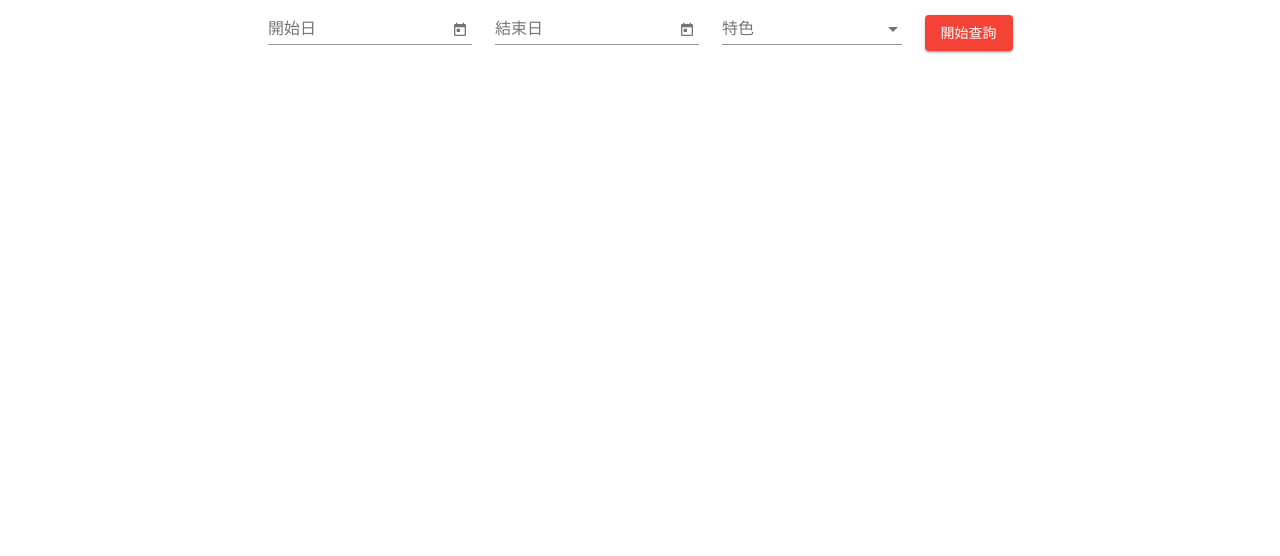
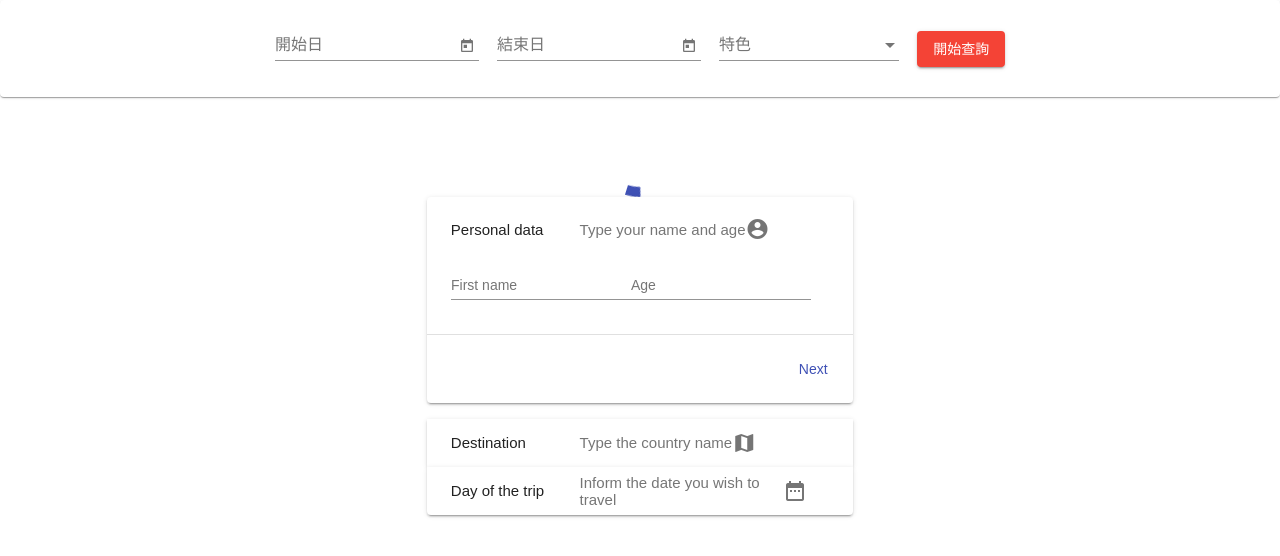
Before and after one commit to winstonitgf/private-guide-search, an Angular app: page /search in a window 1280 px wide. Shown: the top 556 px of the page. Built offline with nearby package versions, Linux system fonts and the light colour scheme.

Commit message:
製作查詢頁面

```diff
--- a/src/app/search/search.component.html
+++ b/src/app/search/search.component.html
@@ -1,3 +1,4 @@
+<mat-card>
   <div class="query-section">
     <mat-form-field>
       <mat-label>開始日</mat-label>
@@ -20,4 +21,85 @@
       </mat-select>
     </mat-form-field>
     <button mat-raised-button color="warn">開始查詢</button>
+
   </div>
+</mat-card>
+<div class="spinner-section">
+  <mat-spinner></mat-spinner>
+</div>
+<div class="search-result-section">
+  <mat-accordion class="example-headers-align">
+    <mat-expansion-panel [expanded]="step === 0" (opened)="setStep(0)" hideToggle>
+      <mat-expansion-panel-header>
+        <mat-panel-title>
+          Personal data
+        </mat-panel-title>
+        <mat-panel-description>
+          Type your name and age
+          <mat-icon>account_circle</mat-icon>
+        </mat-panel-description>
+      </mat-expansion-panel-header>
+
+      <mat-form-field>
+        <mat-label>First name</mat-label>
+        <input matInput>
+      </mat-form-field>
+
+      <mat-form-field>
+        <mat-label>Age</mat-label>
+        <input matInput type="number" min="1">
+      </mat-form-field>
+
+      <mat-action-row>
+        <button mat-button color="primary" (click)="nextStep()">Next</button>
+      </mat-action-row>
+    </mat-expansion-panel>
+
+    <mat-expansion-panel [expanded]="step === 1" (opened)="setStep(1)" hideToggle>
+      <mat-expansion-panel-header>
+        <mat-panel-title>
+          Destination
+        </mat-panel-title>
+        <mat-panel-description>
+          Type the country name
+          <mat-icon>map</mat-icon>
+        </mat-panel-description>
+      </mat-expansion-panel-header>
+
+      <mat-form-field>
+        <mat-label>Country</mat-label>
+        <input matInput>
+      </mat-form-field>
+
+      <mat-action-row>
+        <button mat-button color="warn" (click)="prevStep()">Previous</button>
+        <button mat-button color="primary" (click)="nextStep()">Next</button>
+      </mat-action-row>
+    </mat-expansion-panel>
+
+    <mat-expansion-panel [expanded]="step === 2" (opened)="setStep(2)" hideToggle>
+      <mat-expansion-panel-header>
+        <mat-panel-title>
+          Day of the trip
+        </mat-panel-title>
+        <mat-panel-description>
+          Inform the date you wish to travel
+          <mat-icon>date_range</mat-icon>
+        </mat-panel-description>
+      </mat-expansion-panel-header>
+
+      <mat-form-field>
+        <mat-label>Date</mat-label>
+        <input matInput [matDatepicker]="picker" (focus)="picker.open()" readonly>
+      </mat-form-field>
+      <mat-datepicker #picker></mat-datepicker>
+
+      <mat-action-row>
+        <button mat-button color="warn" (click)="prevStep()">Previous</button>
+        <button mat-button color="primary" (click)="nextStep()">End</button>
+      </mat-action-row>
+    </mat-expansion-panel>
+
+  </mat-accordion>
+
+</div>
--- a/src/app/search/search.component.scss
+++ b/src/app/search/search.component.scss
@@ -1,7 +1,17 @@
 .query-section {
   display: flex;
-  justify-content:space-around;
+  justify-content: space-around;
   align-items: center;
   width: 60%;
   margin: 0 auto;
 }
+
+.spinner-section {
+  display: flex;
+  justify-content: center;
+}
+
+.search-result-section {
+  display: flex;
+  justify-content: center;
+}
--- a/src/app/search/search.component.ts
+++ b/src/app/search/search.component.ts
@@ -6,7 +6,7 @@
   styleUrls: ['./search.component.scss']
 })
 export class SearchComponent implements OnInit {
-
+  public step = 0;
   public foods = [
     { value: 'steak-0', viewValue: '健談' },
     { value: 'pizza-1', viewValue: '帥氣' },
@@ -18,4 +18,16 @@
   ngOnInit() {
   }
 
+
+  setStep(index: number) {
+    this.step = index;
+  }
+
+  nextStep() {
+    this.step++;
+  }
+
+  prevStep() {
+    this.step--;
+  }
 }
```
Also changed, not shown: src/app/app.module.ts (+9 -1 lines). Lines whose indentation alone changed are shown as unchanged.
